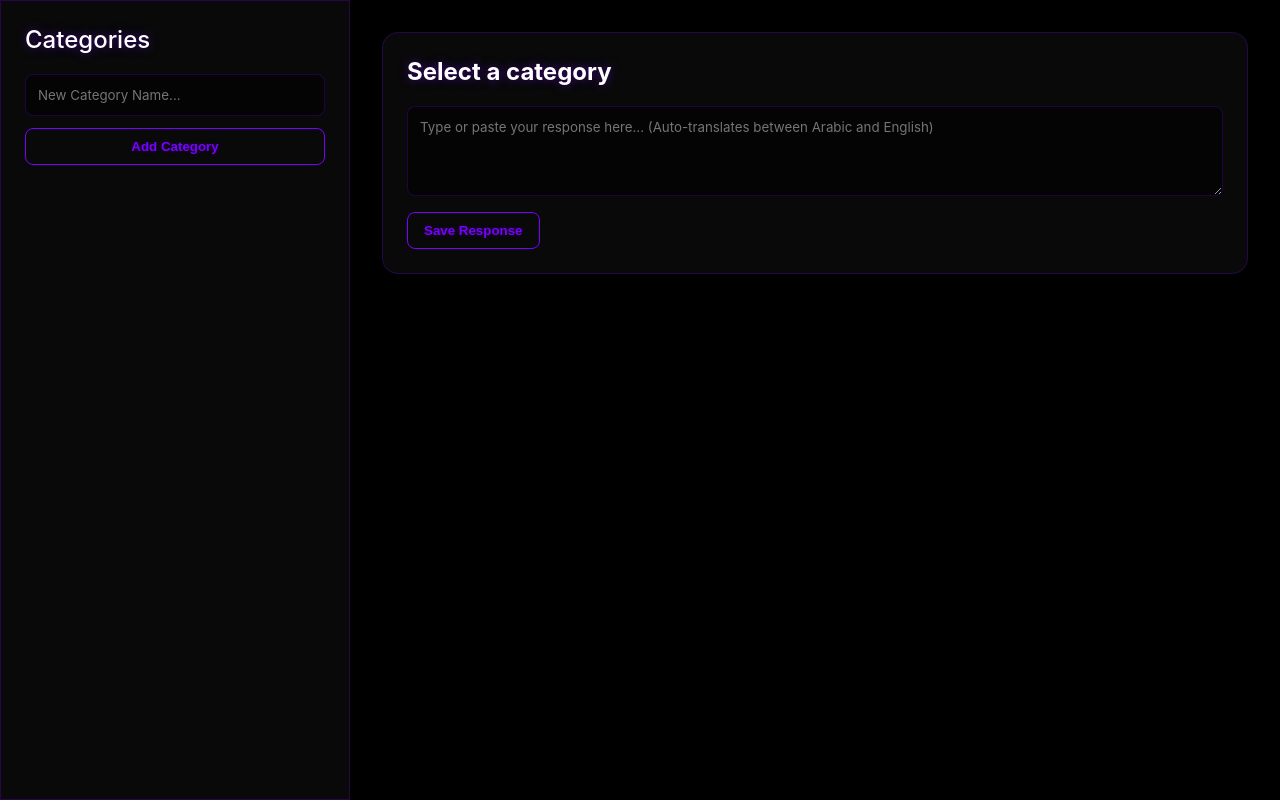
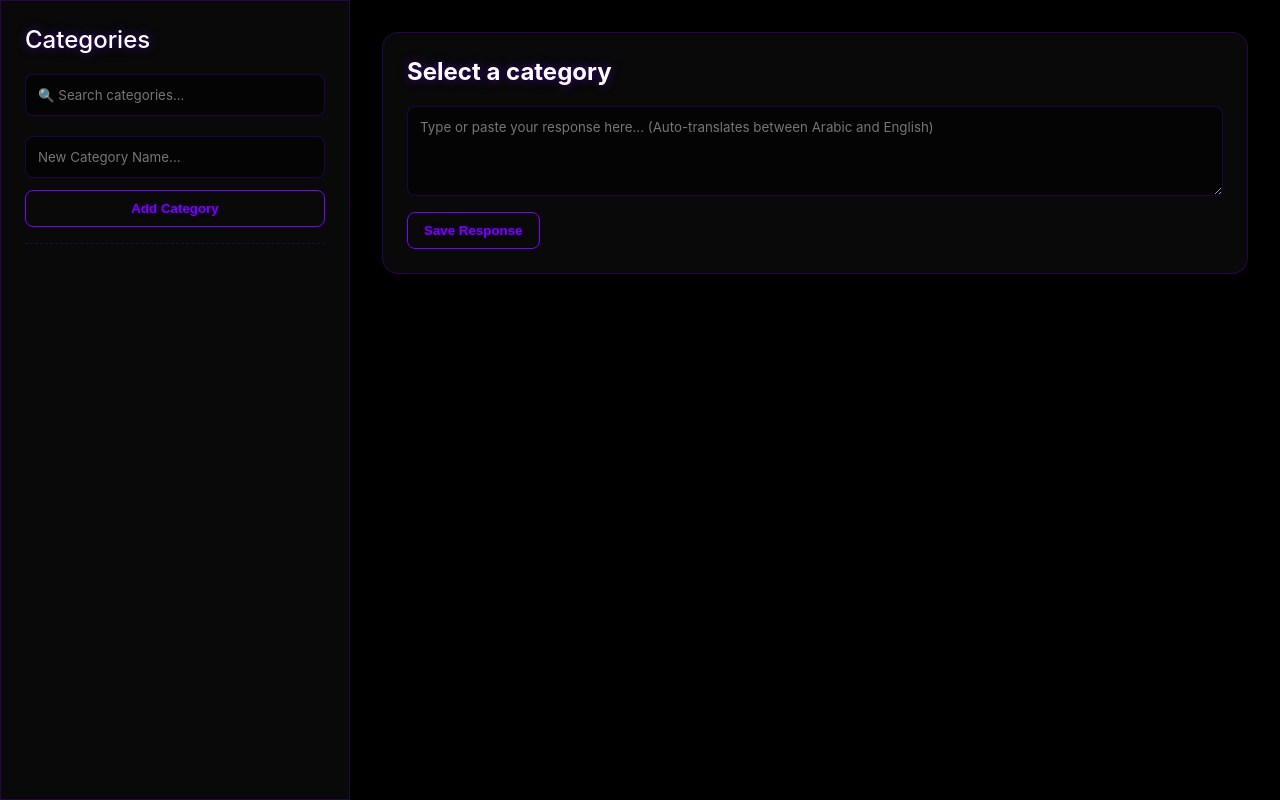
Before and after one commit to urfavzbibo-creator/zbibo-response, a plain HTML site: page index.html in a window 1280 px wide. Drawn offline with Linux system fonts and the light colour scheme.

Commit message:
Update index.html

```diff
--- a/index.html
+++ b/index.html
@@ -104,6 +104,13 @@
             text-shadow: none;
         }
 
+        /* Sidebar Sections Divider */
+        .sidebar-section {
+            padding-bottom: 16px;
+            margin-bottom: 16px;
+            border-bottom: 1px dashed var(--glass-border);
+        }
+
         /* Category List */
         .category-list {
             list-style: none;
@@ -206,8 +213,14 @@
 
     <div class="sidebar glass">
         <h2>Categories</h2>
-        <input type="text" id="newCategoryInput" placeholder="New Category Name...">
-        <button onclick="addCategory()" style="width: 100%; margin-bottom: 24px;">Add Category</button>
+
+        <!-- Category Search Bar -->
+        <input type="text" id="categorySearchInput" placeholder="🔍 Search categories..." oninput="renderCategories()">
+
+        <div class="sidebar-section">
+            <input type="text" id="newCategoryInput" placeholder="New Category Name..." style="margin-top: 8px;">
+            <button onclick="addCategory()" style="width: 100%;">Add Category</button>
+        </div>
 
         <ul class="category-list" id="categoryList">
             <!-- Categories injected here by JS -->
@@ -222,7 +235,7 @@
             <span id="translatingStatus" class="loading" style="display: none; margin-left: 12px;">Translating...</span>
         </div>
 
-        <!-- Search Bar -->
+        <!-- Response Search Bar -->
         <div id="searchSection" style="display: none; margin-bottom: 16px;">
             <input type="text" id="searchInput" placeholder="🔍 Search responses in this category..." oninput="renderResponses()" style="margin-bottom: 0;">
         </div>
@@ -260,12 +273,25 @@
             localStorage.setItem('responseManagerData', JSON.stringify(data));
         }
 
-        // Render Categories
+        // Render Categories (with Search Filter)
         function renderCategories() {
             const list = document.getElementById('categoryList');
             list.innerHTML = '';
 
-            data.categories.forEach(category => {
+            // Get category search query
+            const categorySearchQuery = document.getElementById('categorySearchInput').value.toLowerCase();
+
+            // Filter categories based on search
+            const filteredCategories = data.categories.filter(category =>
+                category.name.toLowerCase().includes(categorySearchQuery)
+            );
+
+            if (filteredCategories.length === 0 && categorySearchQuery !== '') {
+                list.innerHTML = '<li style="color: var(--text-muted); text-align: center; padding: 12px; font-size: 14px;">No categories found.</li>';
+                return;
+            }
+
+            filteredCategories.forEach(category => {
                 const li = document.createElement('li');
                 li.className = `category-item ${activeCategoryId === category.id ? 'active' : ''}`;
                 li.onclick = () => selectCategory(category.id);
@@ -303,6 +329,9 @@
             data.categories.push(newCategory);
             saveData();
             input.value = '';
+
+            // Clear the search filter when adding a new category so we can see it
+            document.getElementById('categorySearchInput').value = '';
 
             if (!activeCategoryId) {
                 selectCategory(newCategory.id);
@@ -345,7 +374,7 @@
                 document.getElementById('currentCategoryTitle').textContent = `Add to: ${category.name}`;
             }
 
-            // Clear the search bar when switching categories
+            // Clear the response search bar when switching categories
             document.getElementById('searchInput').value = '';
 
             renderCategories();
```
